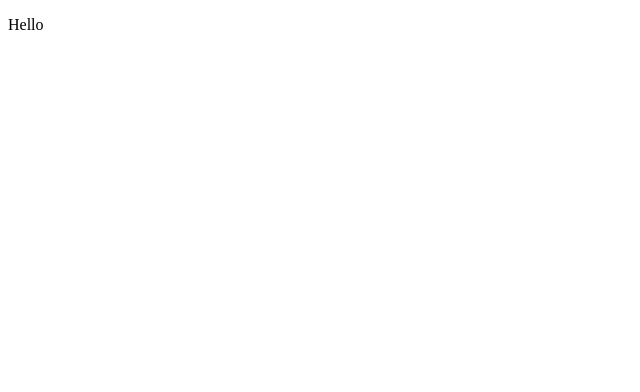
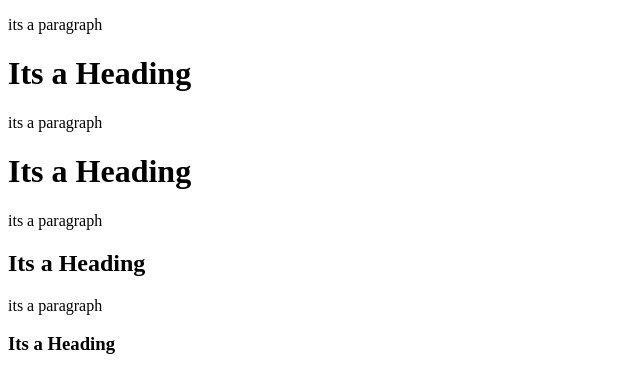
Before and after one commit to pankaj-dewhare/Javascript, a plain HTML site: page index.html in a window 1280 px wide. Shown: the whole page, without its empty margins (0-640 px from the left). Drawn offline with Linux system fonts and the light colour scheme.

Commit message:
30th Aug

```diff
--- a/index.html
+++ b/index.html
@@ -7,6 +7,13 @@
     <script src="script.js"></script>
 </head>
 <body>
-  <p>Hello</p>
+  <p>its a paragraph</p>
+  <h1>Its a Heading</h1>
+  <p>its a paragraph</p>
+  <h1>Its a Heading</h1>
+  <p>its a paragraph</p>
+  <h2>Its a Heading</h2>
+  <p>its a paragraph</p>
+  <h3>Its a Heading</h3>
 </body>
 </html>
--- a/script.js
+++ b/script.js
@@ -2,3 +2,4 @@ console.log('Hello')
 console.log('Hi Guys')
 console.log('Hi Guys')
 console.log('Hi')
+console.log('Hello World')
```
